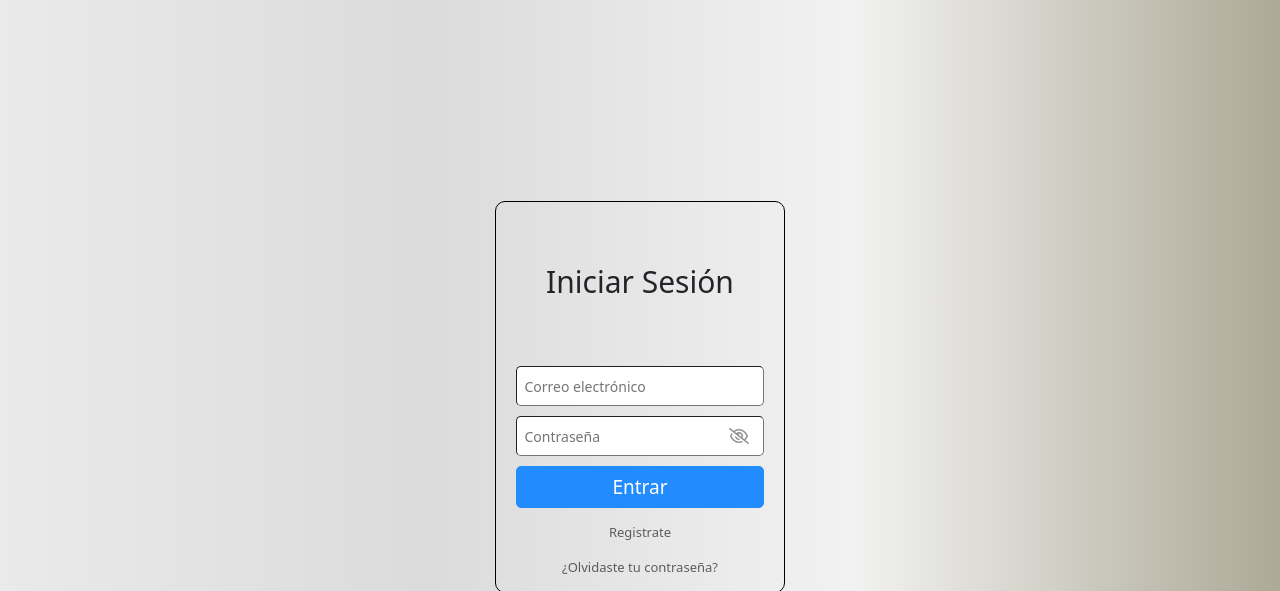
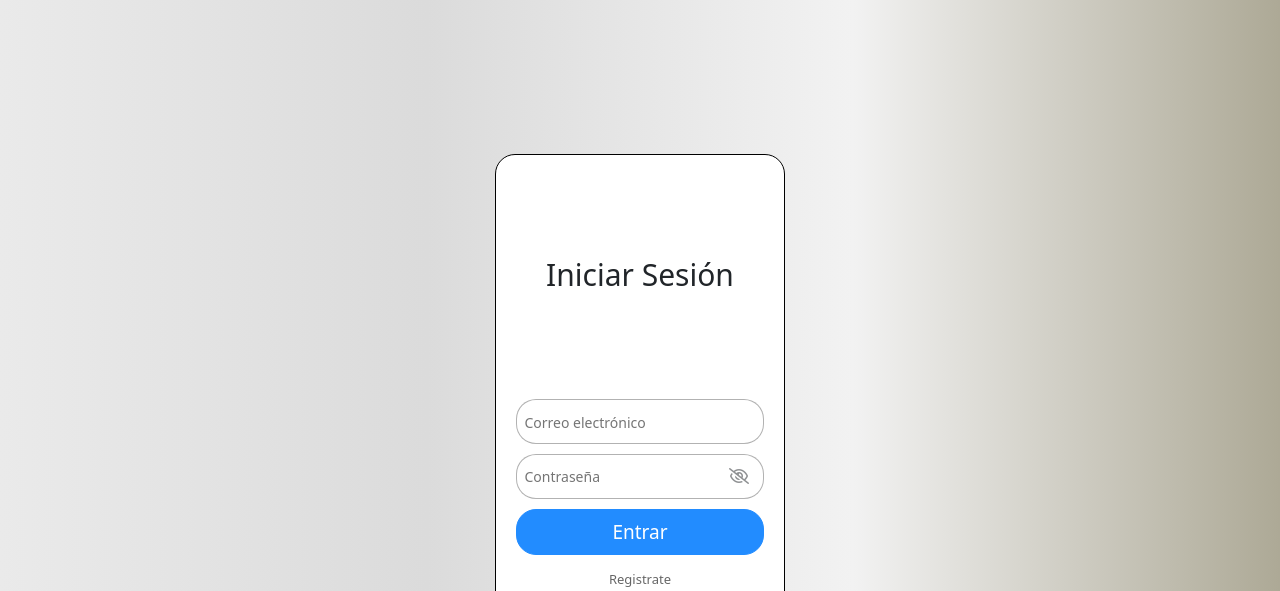
Before and after one commit to Athan98/Grupo10_CaCJavascript-Node.js, a plain HTML site: page templates/login.html in a window 1280 px wide. Shown: the part 209-800 px from the top of the page. Drawn offline with nearby package versions, Linux system fonts and the light colour scheme.

Commit message:
cambios login y register

```diff
--- a/static/css/login.css
+++ b/static/css/login.css
@@ -12,20 +12,20 @@
     font-weight: 400;
 text-align: center;
 margin: 0;
-padding:30px 0;
+padding:70px 0;
 
 
 }
 .font-group{
     margin: 10px;
     border: 1px solid black;
-    border-radius: 10px;
-    min-width: 20vw;
-    min-height: 46vh;
+    border-radius: 20px;
+    min-width: 19vw;   /* tamaño */
+    min-height: 60vh;
     display: flex;
     flex-direction: column;
     padding-top: 2rem;
-
+background-color: #ffff;
 }
 
 .form-group{
@@ -35,6 +35,8 @@ padding:30px 0;
     padding:20px 20px 0 20px;
     margin: 0;
     margin-top:1rem;
+
+
 }
 
 
@@ -56,15 +58,17 @@ padding:30px 0;
 
 
 .form-group input{
-   height: 2.5rem;
+   height: 2.8rem;
     font-weight: 200;
     padding-right: 30px;
-
+    border: 2px solid rgba(0, 0, 0, 0.3);
     padding: 3.75px 7.5px;
     width: 100%;
-    border-radius: 5px;
+    border-radius: 20px;
     border-width: 1px;
-
+    /* border: none; /* Elimina todos los bordes
+    outline: none; /* Elimina el contorno de foco predeterminado
+    border-bottom: 1px solid #000;*/
 
 }
 
@@ -136,10 +140,10 @@ button[type="submit"] {
     background-color: #228cff; /* Color de fondo */
     color: #fff; /* Color del texto */
     font-size: 19px; /* Tamaño de la fuente */
-    padding: 10px; /* Espaciado interno */
+    padding: 12px; /* Espaciado interno */
     border: 1px solid #228cff; /* Sin borde */
     cursor: pointer; /* Cursor de mano al pasar el mouse */
-    border-radius: 5px; /* Radio del borde para bordes redondeados */
+    border-radius: 20px; /* Radio del borde para bordes redondeados */
     text-align: center; /* Alineación del texto */
     width: 100%;
     display: block;
--- a/static/css/register.css
+++ b/static/css/register.css
@@ -12,19 +12,20 @@
     font-weight: 400;
 text-align: center;
 margin: 0;
-padding:30px 0;
+padding:70px 0;
 
 
 }
 .font-group{
     margin: 10px;
     border: 1px solid black;
-    border-radius: 10px;
+    border-radius: 20px;
     min-width: 20vw;
-    min-height: 50vh;
+    min-height: 65vh;
     display: flex;
     flex-direction: column;
     padding-top: 1rem;
+    background-color: #ffff;
 }
 
 
@@ -32,7 +33,8 @@ padding:30px 0;
     display: flex;
     flex-direction: column;
     gap: 10px;
-    padding:20px;
+
+    padding:20px ;
     margin: 0;
 }
 
@@ -56,13 +58,13 @@ padding:30px 0;
 
 
 .form-group input{
-    height: 2.5rem;
+    height: 2.8rem;
     font-weight: 200;
     padding-right: 30px;
-
+    border: 2px solid rgba(0, 0, 0, 0.3);
     padding: 3.75px 7.5px;
     width: 100%;
-    border-radius: 5px;
+    border-radius: 20px;
     border-width: 1px;
 
 }
@@ -135,10 +137,10 @@ button[type="submit"] {
     background-color: #228cff; /* Color de fondo */
     color: #fff; /* Color del texto */
     font-size: 19px; /* Tamaño de la fuente */
-    padding: 10px; /* Espaciado interno */
+    padding: 12px; /* Espaciado interno */
     border: 1px solid #228cff; /* Sin borde */
     cursor: pointer; /* Cursor de mano al pasar el mouse */
-    border-radius: 5px; /* Radio del borde para bordes redondeados */
+    border-radius: 20px; /* Radio del borde para bordes redondeados */
     text-align: center; /* Alineación del texto */
     width: 100%;
     display: block;
```
